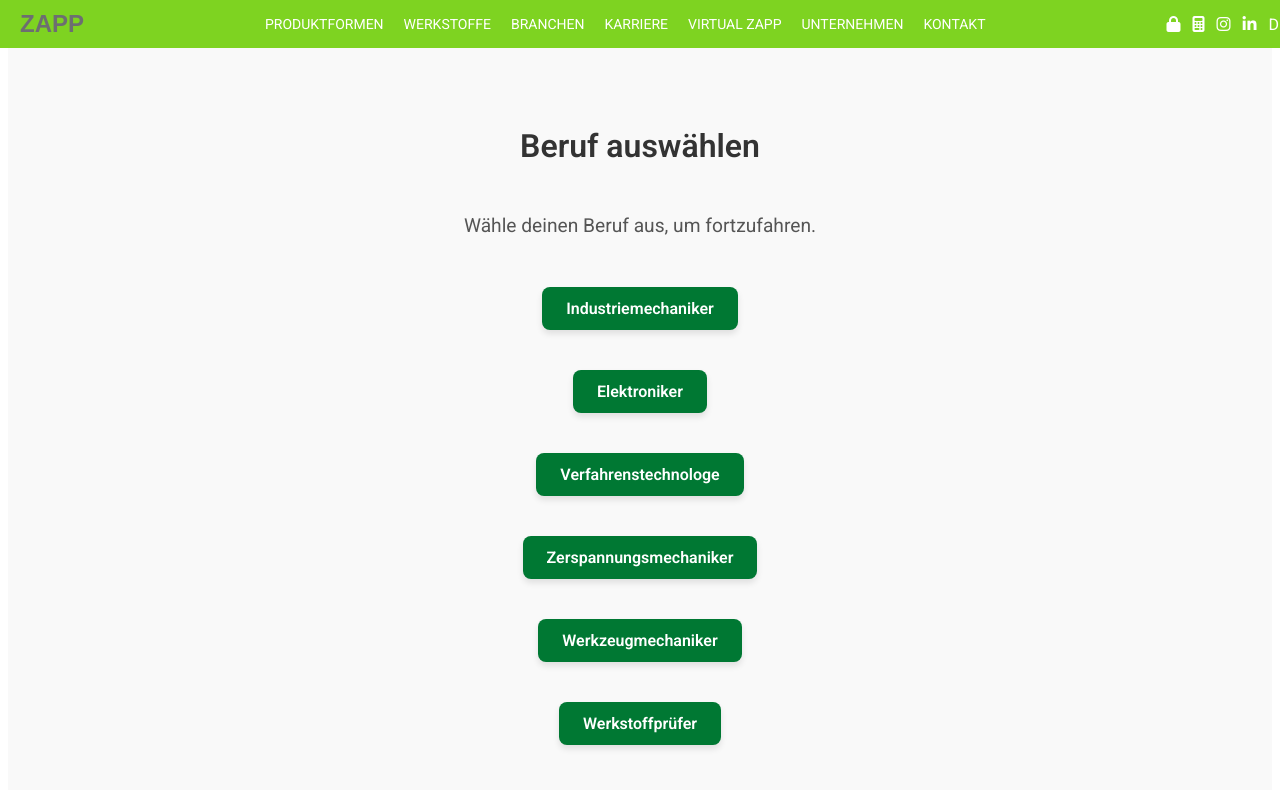
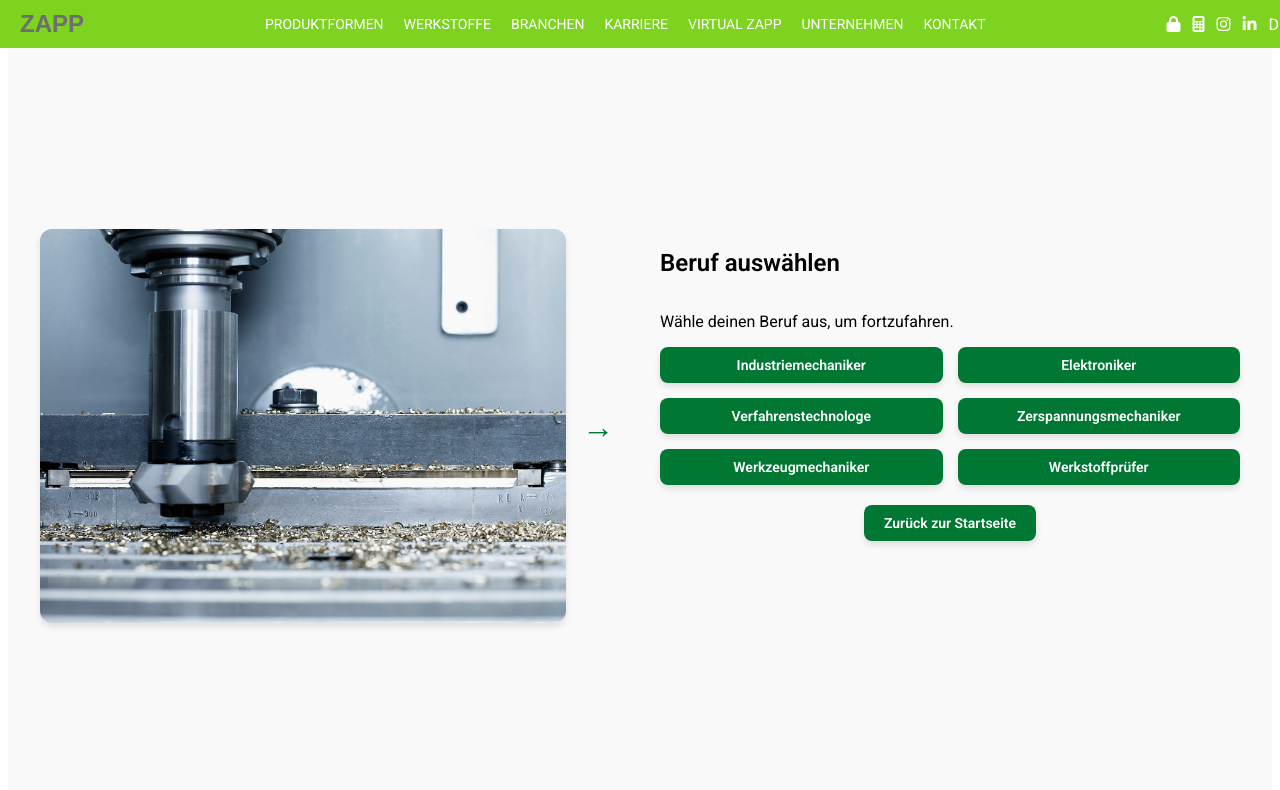
Before and after one commit to mwnzl/Zapp_Project, a Vue app in the folder ZAPP_Project/: page /beruf in a window 1280 px wide. Shown: the top 790 px of the page. Built offline with nearby package versions, Linux system fonts and the light colour scheme.

Commit message:
update weiterer Seiten

```diff
--- a/ZAPP_Project/src/components/BerufPage.vue
+++ b/ZAPP_Project/src/components/BerufPage.vue
@@ -3,21 +3,68 @@
     <NavBar />
     <div class="page">
       <main>
-        <h2>Beruf auswählen</h2>
-        <p>Wähle deinen Beruf aus, um fortzufahren.</p>
-        <router-link to="/beruf/industriemechaniker" class="zapp-button">Industriemechaniker</router-link>
-        <router-link to="/beruf/elektroniker" class="zapp-button">Elektroniker</router-link>
-        <router-link to="/beruf/verfahrenstechnologe" class="zapp-button">Verfahrenstechnologe</router-link>
-        <router-link to="/beruf/zerspannungsmechaniker" class="zapp-button">Zerspannungsmechaniker</router-link>
-        <router-link to="/beruf/werkzeugmechaniker" class="zapp-button">Werkzeugmechaniker</router-link>
-        <router-link to="/beruf/werkstoffprüfer" class="zapp-button">Werkstoffprüfer</router-link>
+        <div class="content-wrapper">
+          <div class="image-carousel">
+            <div class="image-wrapper">
+              <transition name="fade">
+                <img :src="images[currentImageIndex]" :alt="imageAlts[currentImageIndex]" class="photo" key="currentImageIndex" />
+              </transition>
+              <router-link v-if="currentImageIndex === 0" to="/fraesen-1" class="hover-button">Mehr erfahren</router-link>
+              <router-link v-if="currentImageIndex === 1" to="/labor-1" class="hover-button">Mehr erfahren</router-link>
+            </div>
+            <button class="arrow-button" @click="nextImage">&#8594;</button>
+          </div>
+          <div class="button-section">
+            <h2>Beruf auswählen</h2>
+            <p>Wähle deinen Beruf aus, um fortzufahren.</p>
+            <div class="button-grid">
+              <router-link to="/beruf/industriemechaniker" class="zapp-button">
+                Industriemechaniker
+                <span class="tooltip">Industriemechaniker: Präzision und Technik vereint – Baue und warte Maschinen, die die Welt bewegen!</span>
+              </router-link>
+              <router-link to="/beruf/elektroniker" class="zapp-button">
+                Elektroniker
+                <span class="tooltip">Elektroniker: Meister der Schaltkreise – Bring Energie und Technik zum Leben!</span>
+              </router-link>
+              <router-link to="/beruf/verfahrenstechnologe" class="zapp-button">
+                Verfahrenstechnologe
+                <span class="tooltip">Verfahrenstechnologe: Optimiere Prozesse und erschaffe Materialien für die Zukunft!</span>
+              </router-link>
+              <router-link to="/beruf/zerspannungsmechaniker" class="zapp-button">
+                Zerspannungsmechaniker
+                <span class="tooltip">Zerspannungsmechaniker: Präzise Fertigung von Bauteilen – Millimeterarbeit mit Hightech!</span>
+              </router-link>
+              <router-link to="/beruf/werkzeugmechaniker" class="zapp-button">
+                Werkzeugmechaniker
+                <span class="tooltip">Werkzeugmechaniker: Forme die Werkzeuge, die die Industrie antreiben!</span>
+              </router-link>
+              <router-link to="/beruf/werkstoffprüfer" class="zapp-button">
+                Werkstoffprüfer
+                <span class="tooltip">Werkstoffprüfer: Garant für Qualität – Teste Materialien auf Herz und Nieren!</span>
+              </router-link>
+            </div>
+            <router-link to="/" class="zapp-button back-button">Zurück zur Startseite</router-link>
+          </div>
+        </div>
       </main>
     </div>
   </div>
 </template>
 
 <script setup>
+import { ref } from 'vue';
 import NavBar from "@/components/NavBar.vue";
+
+const images = [
+  new URL("@/assets/Fraesen-1.jpg", import.meta.url).href,
+  new URL("@/assets/Labor-1.jpg", import.meta.url).href
+];
+const imageAlts = ["Fräsen", "Labor"];
+const currentImageIndex = ref(0);
+
+function nextImage() {
+  currentImageIndex.value = (currentImageIndex.value + 1) % images.length;
+}
 </script>
 
 <style scoped>
@@ -34,7 +81,7 @@ import NavBar from "@/components/NavBar.vue";
 }
 
 main {
-  max-width: 800px;
+  max-width: 1200px;
   width: 100%;
   display: flex;
   flex-direction: column;
@@ -42,23 +89,91 @@ main {
   gap: 20px; /* Add spacing between elements */
 }
 
-h2 {
-  font-size: 2rem;
-  color: #333;
-  margin-bottom: 10px;
+.content-wrapper {
+  display: flex;
+  justify-content: space-between;
+  align-items: flex-start; /* Align items to the top */
+  gap: 40px;
+  width: 100%;
 }
 
-p {
-  font-size: 1.2rem;
-  color: #555;
-  margin-bottom: 20px;
+.image-carousel {
+  position: relative;
+  display: flex;
+  align-items: center;
+  width: 50%; /* Restrict image carousel to half the screen */
+}
+
+.arrow-button {
+  background: none;
+  border: none;
+  font-size: 2rem;
+  cursor: pointer;
+  color: #007833;
+  margin-left: 10px;
+  transition: color 0.3s ease;
+}
+
+.arrow-button:hover {
+  color: #005d27;
+}
+
+.button-section {
+  display: flex;
+  flex-direction: column;
+  align-items: flex-start;
+  flex-grow: 1;
+  width: 50%; /* Restrict button section to half the screen */
+}
+
+.button-grid {
+  display: grid;
+  grid-template-columns: repeat(2, 1fr);
+  gap: 15px; /* Adjusted spacing */
+  width: 100%;
+  align-items: start; /* Ensure buttons align properly when shifted */
+}
+
+.image-wrapper {
+  position: relative;
+  display: inline-block;
+}
+
+.photo {
+  max-width: 100%;
+  border-radius: 12px;
+  box-shadow: 0 4px 6px rgba(0, 0, 0, 0.1);
+  transition: opacity 0.3s ease;
+}
+
+.image-wrapper:hover .photo {
+  opacity: 0.8;
+}
+
+.hover-button {
+  position: absolute;
+  top: 50%;
+  left: 50%;
+  transform: translate(-50%, -50%);
+  display: none;
+  padding: 10px 20px;
+  background-color: #007833;
+  color: white;
+  text-decoration: none;
+  border-radius: 8px;
+  font-weight: bold;
+  box-shadow: 0 4px 6px rgba(0, 0, 0, 0.1);
+  transition: all 0.3s ease;
+}
+
+.image-wrapper:hover .hover-button {
+  display: block;
 }
 
 .zapp-button {
   display: inline-block;
-  margin: 10px;
-  padding: 12px 24px;
-  font-size: 16px;
+  padding: 10px 20px; /* Reduced size */
+  font-size: 14px; /* Smaller font size */
   font-weight: bold;
   background-color: #007833;
   color: white;
@@ -66,16 +181,51 @@ p {
   border-radius: 8px;
   box-shadow: 0 4px 6px rgba(0, 0, 0, 0.1);
   transition: all 0.3s ease;
+  text-align: center;
+  position: relative; /* For tooltip positioning */
 }
 
 .zapp-button:hover {
   background-color: #005d27;
   transform: translateY(-2px); /* Slight lift effect */
   box-shadow: 0 6px 8px rgba(0, 0, 0, 0.15);
+  margin-bottom: 40px; /* Push other buttons down */
 }
 
 .zapp-button:active {
   transform: translateY(0); /* Reset lift effect */
   box-shadow: 0 4px 6px rgba(0, 0, 0, 0.1);
 }
+
+.zapp-button:hover .tooltip {
+  display: block; /* Show tooltip on hover */
+}
+
+.tooltip {
+  display: none; /* Hidden by default */
+  position: absolute;
+  bottom: -30px; /* Position below the button */
+  left: 50%;
+  transform: translateX(-50%);
+  background-color: white; /* White background for tooltip */
+  color: black; /* Black text for tooltip */
+  padding: 5px 10px;
+  border-radius: 4px;
+  font-size: 12px;
+  white-space: nowrap; /* Remove text wrapping */
+  box-shadow: 0 4px 6px rgba(0, 0, 0, 0.1);
+}
+
+.back-button {
+  align-self: center;
+  margin-top: 20px;
+}
+
+.fade-enter-active, .fade-leave-active {
+  transition: opacity 0.5s;
+}
+
+.fade-enter-from, .fade-leave-to {
+  opacity: 0;
+}
 </style>
--- a/ZAPP_Project/src/components/BerufPageIndustriemechaniker.vue
+++ b/ZAPP_Project/src/components/BerufPageIndustriemechaniker.vue
@@ -3,8 +3,17 @@
     <NavBar />
     <div class="page">
       <main>
-        <h2>Industriemechaniker</h2>
-        <p>Informationen über den Beruf Industriemechaniker.</p>
+        <div class="content">
+          <div class="text">
+            <h2>Industriemechaniker</h2>
+            <p>
+              Industriemechaniker sind Fachkräfte, die in der Herstellung, Instandhaltung und Überwachung von technischen Systemen tätig sind. Sie arbeiten in der Regel in der Industrie und sind für die Montage, Wartung und Reparatur von Maschinen und Anlagen verantwortlich. Zu ihren Aufgaben gehört es, technische Zeichnungen zu lesen, Bauteile zu fertigen und Maschinen zu programmieren. Industriemechaniker tragen wesentlich dazu bei, dass Produktionsprozesse reibungslos ablaufen und die Qualität der Produkte gewährleistet ist.
+            </p>
+          </div>
+          <div class="image">
+            <img src="@/assets/Maschine-1.jpeg" alt="Maschine" />
+          </div>
+        </div>
       </main>
     </div>
   </div>
@@ -25,6 +34,33 @@ import NavBar from "@/components/NavBar.vue";
   justify-content: space-between;
   position: relative;
   padding-top: 60px; /* Prevent NavBar overlap */
+}
+
+.content {
+  display: flex;
+  flex-direction: row;
+  justify-content: space-between;
+  align-items: flex-start;
+  padding: 20px;
+}
+
+.text {
+  flex: 1;
+  margin-right: 20px;
+  text-align: left;
+}
+
+.image {
+  flex: 1;
+  display: flex;
+  justify-content: center;
+  align-items: center;
+}
+
+.image img {
+  max-width: 100%;
+  height: auto;
+  border-radius: 8px;
 }
 
 h2 {
--- a/ZAPP_Project/src/components/ResultPage.vue
+++ b/ZAPP_Project/src/components/ResultPage.vue
@@ -4,7 +4,20 @@
     <div class="page">
       <main>
         <h2>Dein Ergebnis</h2>
-        <p>Du hast X von Y Punkten erreicht.</p>
+        <div class="result-container">
+          <div class="result-left">
+            <h3>Beruf mit der meisten Zustimmung</h3>
+            <p>{{ topMatch }} ({{ topMatchPoints }} Punkte)</p>
+            <router-link :to="topMatchRoute" class="zapp-button">Mehr über {{ topMatch }} erfahren</router-link>
+          </div>
+          <div class="result-right">
+            <h3>Beruf mit der zweitmeisten Zustimmung</h3>
+            <p>{{ secondMatch }} ({{ secondMatchPoints }} Punkte)</p>
+            <router-link :to="secondMatchRoute" class="zapp-button">Mehr über {{ secondMatch }} erfahren</router-link>
+          </div>
+        </div>
+        <p>Das klingt garnicht nach dir? Wie wäre es mit anderen Berufen:</p>
+        <router-link to="/beruf" class="zapp-button">Andere Berufe entdecken</router-link>
         <router-link to="/" class="zapp-button">Zurück zur Startseite</router-link>
       </main>
     </div>
@@ -13,6 +26,16 @@
 
 <script setup>
 import NavBar from "@/components/NavBar.vue";
+
+// Mock data for demonstration purposes
+const topMatch = "Industriemechaniker";
+const topMatchPoints = 85;
+const secondMatch = "Elektroniker";
+const secondMatchPoints = 75;
+
+// Dynamically determine the routes based on the matches
+const topMatchRoute = `/beruf/${topMatch.toLowerCase()}`;
+const secondMatchRoute = `/beruf/${secondMatch.toLowerCase()}`;
 </script>
 
 <style scoped>
@@ -28,6 +51,25 @@ import NavBar from "@/components/NavBar.vue";
   justify-content: space-between;
   position: relative;
   padding-top: 60px; /* Prevent NavBar overlap */
+}
+
+.result-container {
+  display: flex;
+  justify-content: space-between;
+  margin: 20px 0;
+}
+
+.result-left, .result-right {
+  flex: 1;
+  margin: 0 10px;
+  padding: 20px;
+  background-color: #ffffff;
+  border: 1px solid #ddd;
+  border-radius: 8px;
+  box-shadow: 0 4px 6px rgba(0, 0, 0, 0.1);
+  display: flex;
+  flex-direction: column;
+  align-items: center;
 }
 
 .zapp-button {
--- a/ZAPP_Project/src/router/index.js
+++ b/ZAPP_Project/src/router/index.js
@@ -10,6 +10,8 @@ import BerufPageZerspannungsmechaniker from '@/components/BerufPageZerspannungsm
 import BerufPageWerkzeugmechaniker from '@/components/BerufPageWerkzeugmechaniker.vue';
 import BerufPageWerkstoffprüfer from '@/components/BerufPageWerkstoffprüfer.vue';
 import Maschine1 from '@/components/Maschine-1.vue';
+import Fraesen1 from '@/components/Fraesen-1.vue';
+import Labor1 from '@/components/Labor-1.vue';
 
 const routes = [
   { path: '/', component: StartPage },
@@ -23,6 +25,8 @@ const routes = [
   { path: '/beruf/werkzeugmechaniker', component: BerufPageWerkzeugmechaniker },
   { path: '/beruf/werkstoffprüfer', component: BerufPageWerkstoffprüfer },
   { path: '/maschine-1', component: Maschine1 },
+  { path: '/fraesen-1', component: Fraesen1 },
+  { path: '/labor-1', component: Labor1 },
 ];
 
 const router = createRouter({
```
Also changed, not shown: ZAPP_Project/src/components/Fraesen-1.vue (added, +46 -0 lines), ZAPP_Project/src/components/Labor-1.vue (added, +46 -0 lines), ZAPP_Project/src/components/StartPage.vue (+3 -14 lines), ZAPP_Project/src/assets/Fraesen-1.jpg (added), ZAPP_Project/src/assets/Labor-1.jpg (added).
